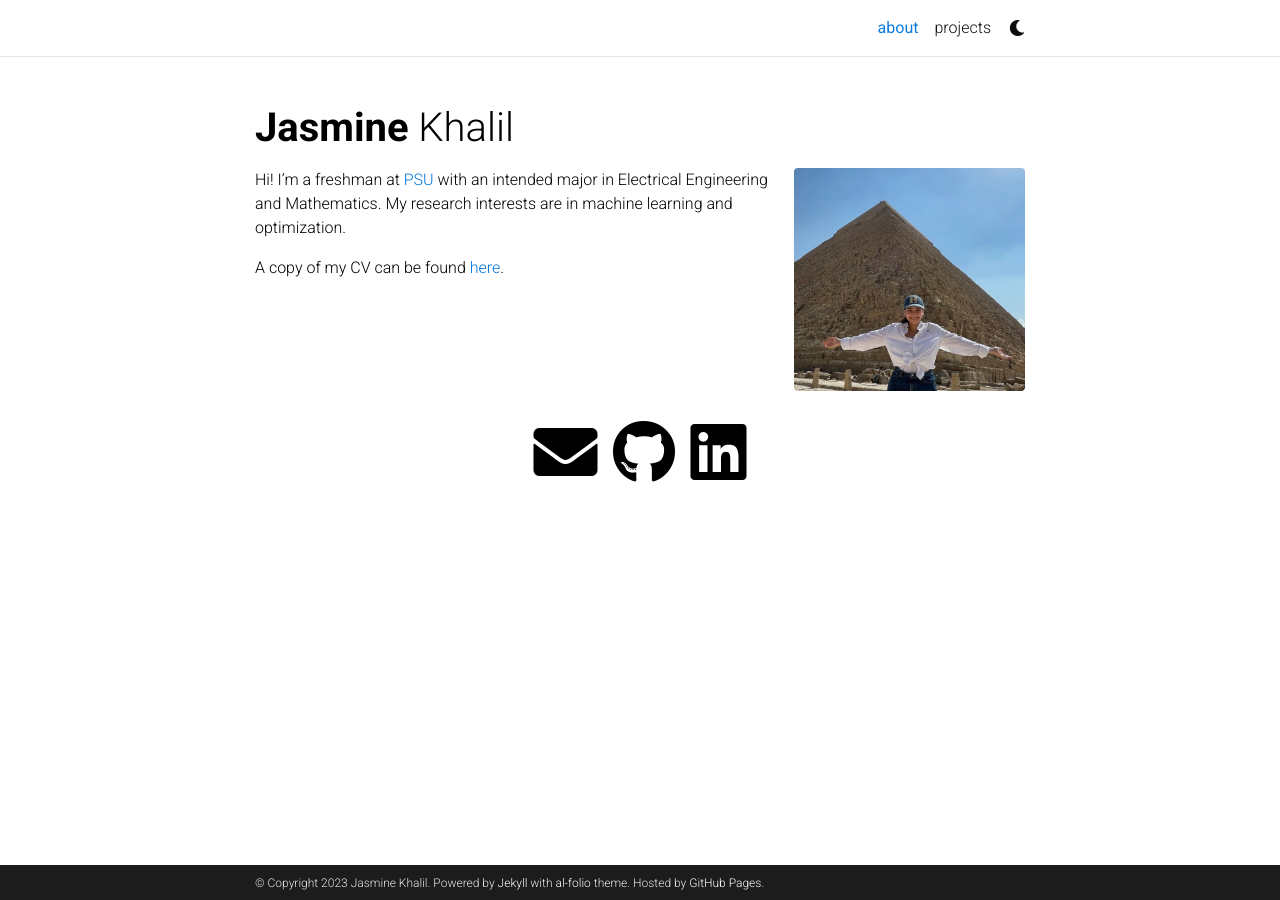
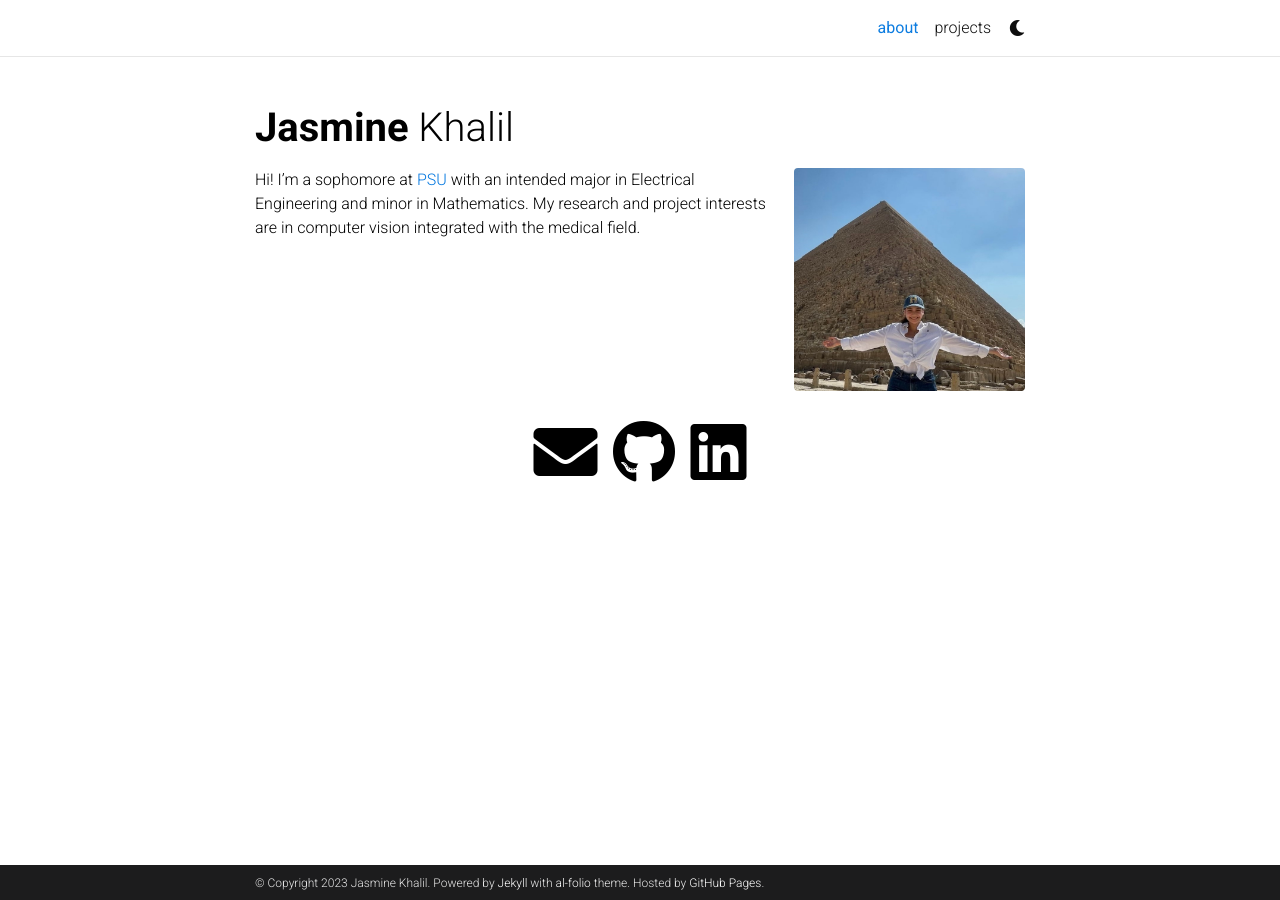
Before and after one commit to Jasminekhalil/jasminekhalil.github.io, a Jekyll site: the page built from _pages/about.md, in a window 1280 px wide. Built offline with Jekyll 4.4.1, drawn with Linux system fonts in a browser that asks for light colours; full-size pictures stand in for the smaller copies a plugin makes; comment, search, counter and statistics services are not loaded; a style sheet for code colours, icons or effects is not loaded.

Commit message:
Updated homepage

```diff
--- a/_pages/about.md
+++ b/_pages/about.md
@@ -14,6 +14,4 @@ selected_papers: false # includes a list of papers marked as "selected={true}"
 social: true  # includes social icons at the bottom of the page
 ---
 
-Hi! I'm a freshman at [PSU](https://www.eecs.psu.edu/) with an intended major in Electrical Engineering and Mathematics. My research interests are in machine learning and optimization.
-
-A copy of my CV can be found [here](assets/pdf/Jasmine_Khalil_CV.pdf).
+Hi! I'm a sophomore at [PSU](https://www.eecs.psu.edu/) with an intended major in Electrical Engineering and minor in Mathematics. My research and project interests are in computer vision integrated with the medical field.
```
